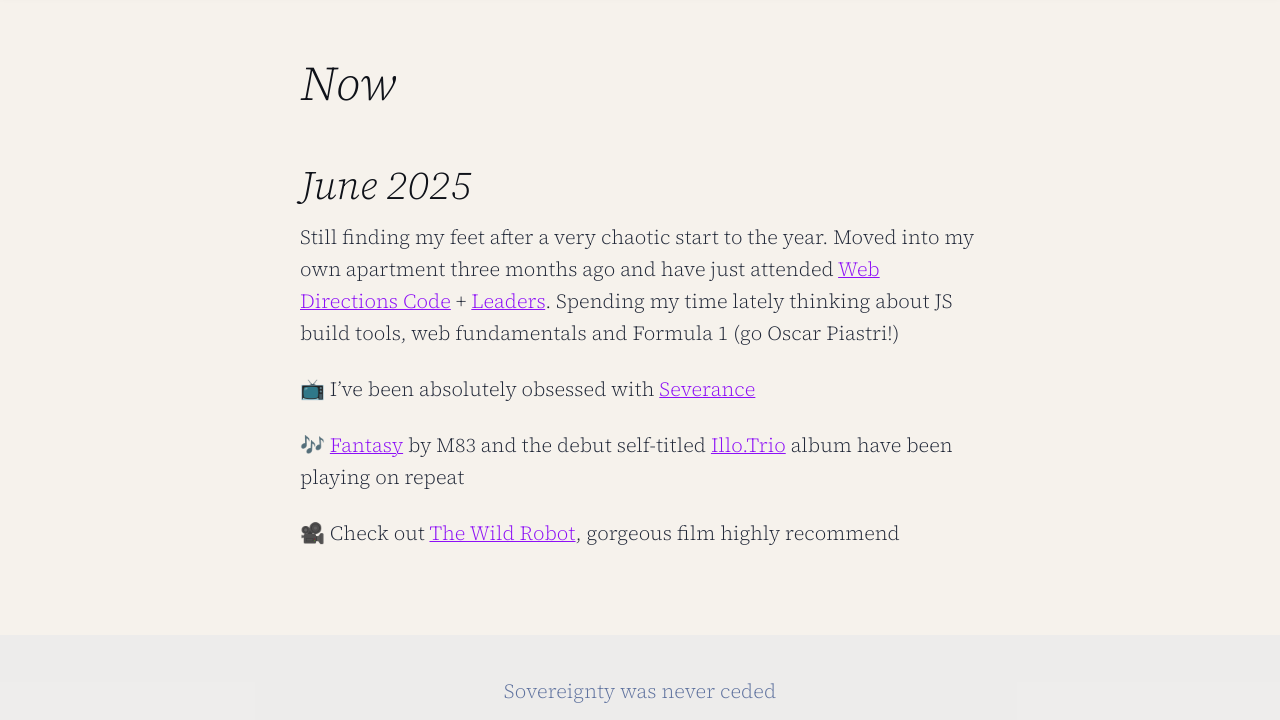
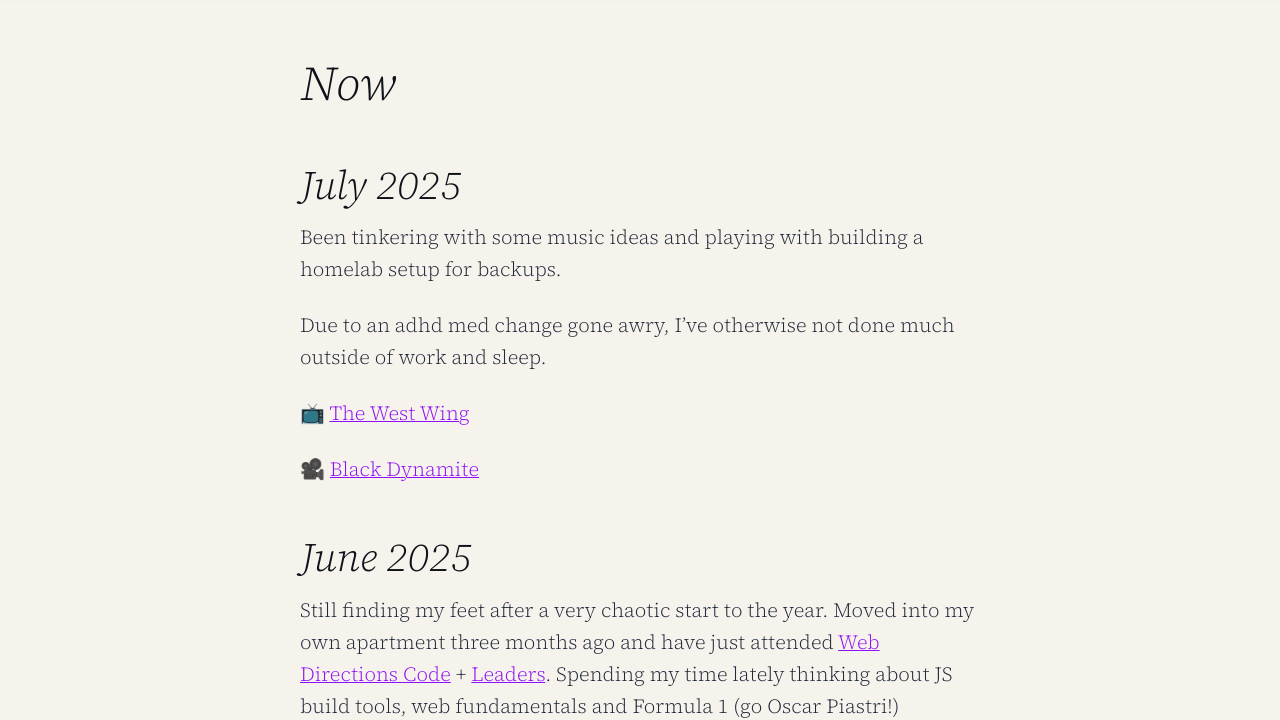
Before and after one commit to nataliethistime/rose-harbour, an Astro site: page /now in a window 1280 px wide. Shown: the part 81-801 px from the top of the page. Built offline with nearby package versions, Linux system fonts and the light colour scheme; Astro itself is replaced by a stand-in of ours.

Commit message:
Update now page for July

```diff
--- a/src/pages/now.md
+++ b/src/pages/now.md
@@ -5,6 +5,16 @@
 ---
 
 # Now
+
+## July 2025
+
+Been tinkering with some music ideas and playing with building a homelab setup for backups.
+
+Due to an adhd med change gone awry, I've otherwise not done much outside of work and sleep.
+
+📺 [The West Wing](https://www.imdb.com/title/tt0200276)
+
+🎥 [Black Dynamite](https://www.imdb.com/title/tt1190536)
 
 ## June 2025
 
```
